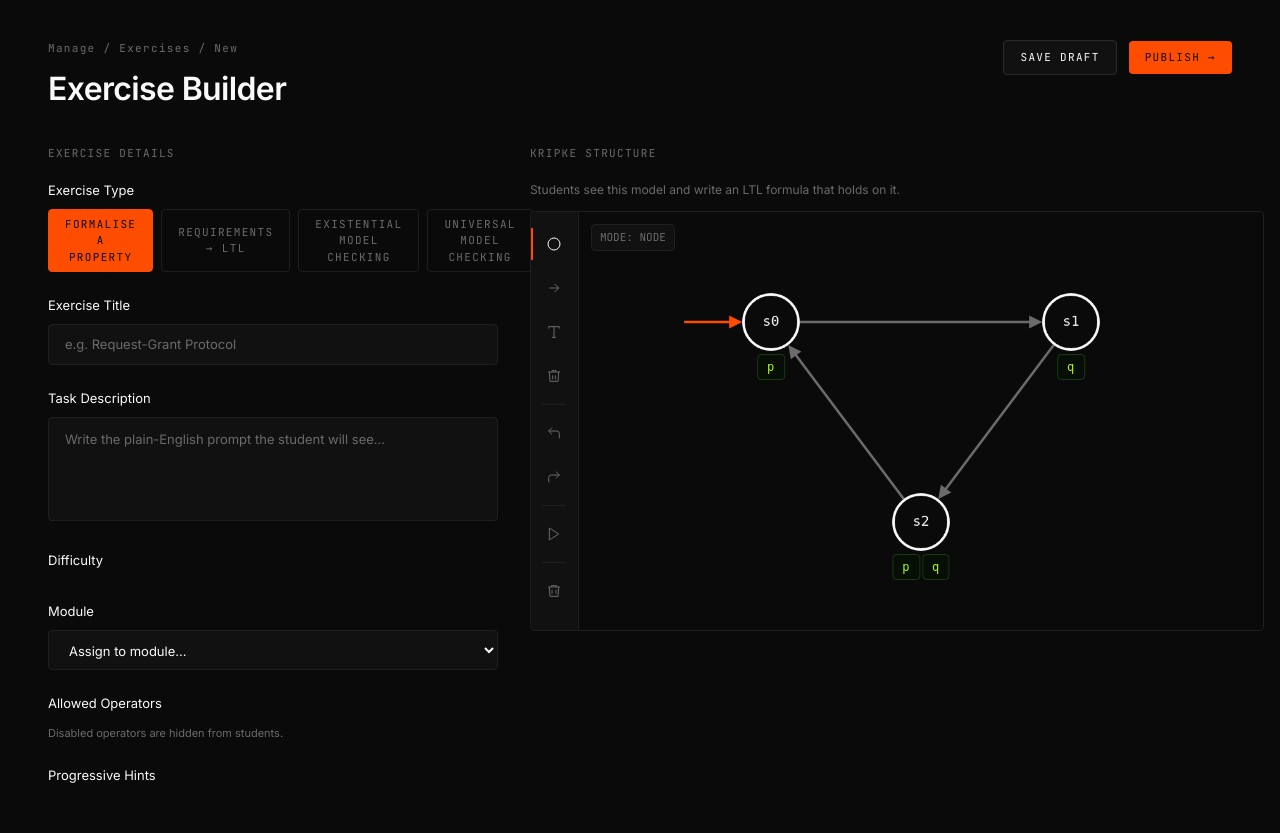
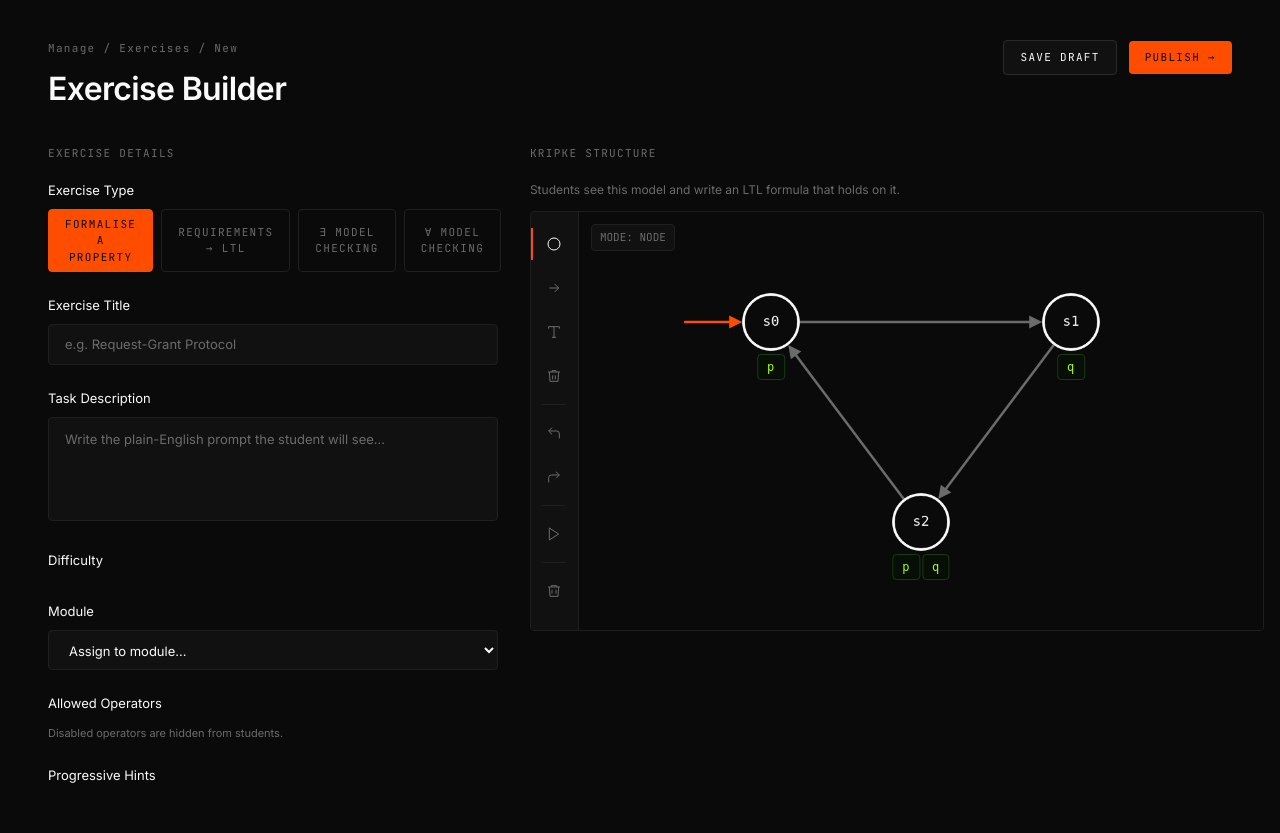
Before and after one commit to Bigmanfish1/ltlab, a Django app: template backend/templates/exercises/teacher_exercise_builder.html in a window 1280 px wide. Shown: the part 48-881 px from the top of the page. Run offline with Django 5.2, Linux system fonts and the light colour scheme; the template is opened without the code that fills it, so the values that code supplies are empty; some libraries are stand-ins or nearby versions.

Commit message:
feat(exercises): quantifier labels on builder type buttons too

```diff
--- a/backend/templates/exercises/teacher_exercise_builder.html
+++ b/backend/templates/exercises/teacher_exercise_builder.html
@@ -66,11 +66,11 @@
                         </button>
                         <button type="button" data-type="path_exhibit" {% if type_locked %}disabled{% endif %}
                             class="type-btn px-4 py-1.5 font-mono text-[11px] tracking-[0.12em] uppercase border border-border-primary text-text-secondary rounded transition-colors {% if type_locked %}opacity-60 cursor-not-allowed{% endif %}">
-                            Existential Model Checking
+                            ∃ Model Checking
                         </button>
                         <button type="button" data-type="judge" {% if type_locked %}disabled{% endif %}
                             class="type-btn px-4 py-1.5 font-mono text-[11px] tracking-[0.12em] uppercase border border-border-primary text-text-secondary rounded transition-colors {% if type_locked %}opacity-60 cursor-not-allowed{% endif %}">
-                            Universal Model Checking
+                            ∀ Model Checking
                         </button>
                     </div>
                     {% if type_locked %}
```
